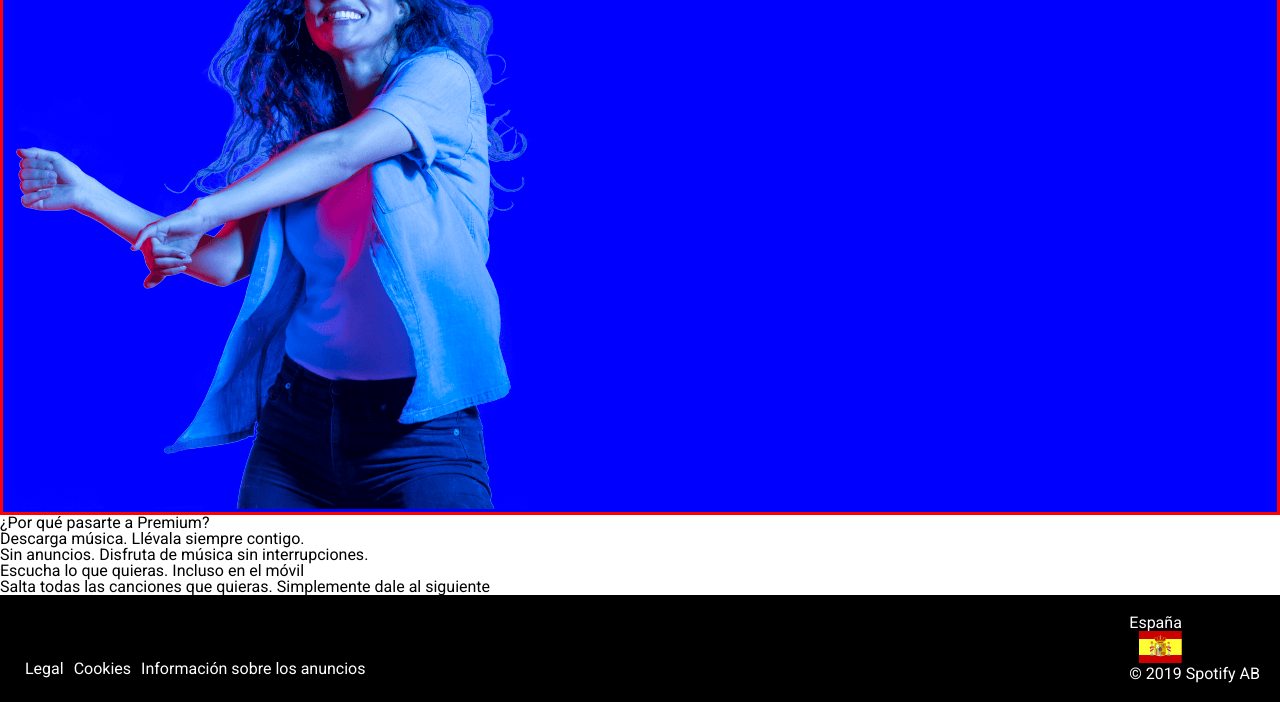
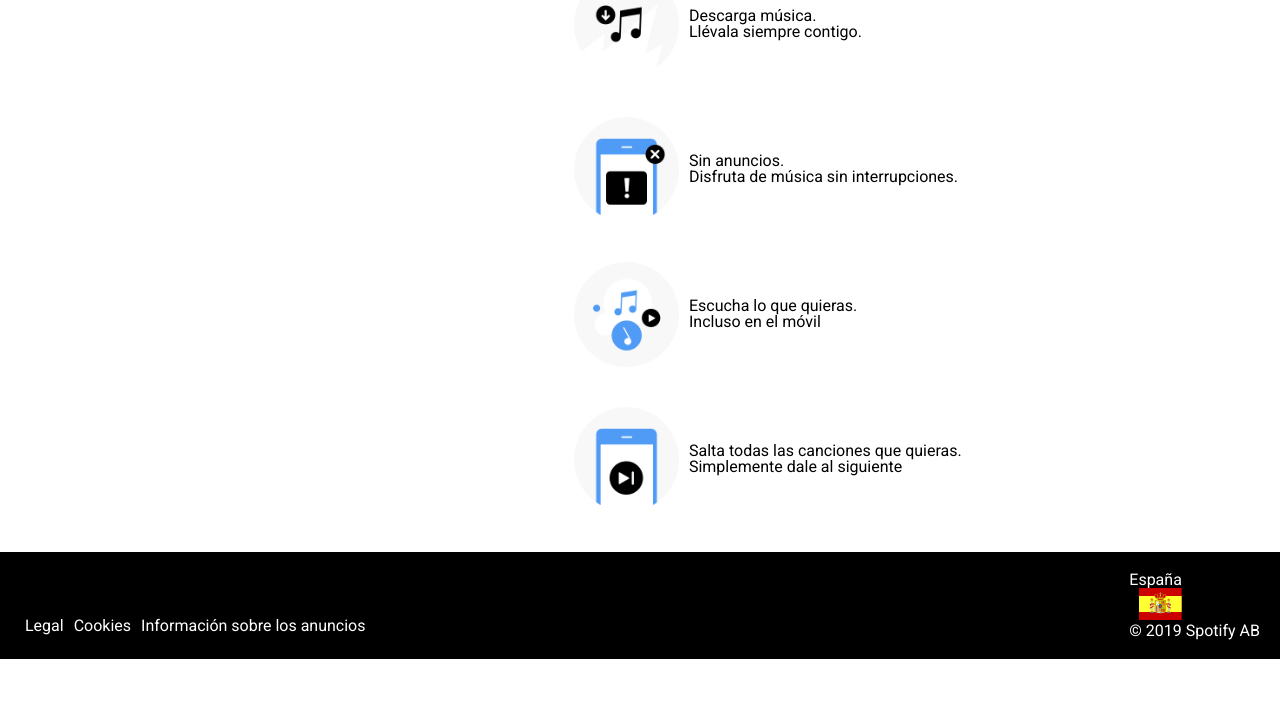
Before and after one commit to Adalab/promo-s-module-1-pair-7-spotify, a plain HTML site: page index.html in a window 1280 px wide. Shown: the part 552-1254 px from the top of the page. After the commit the page ends 1211 px from the top, so only its background shows below. Drawn offline with Linux system fonts and the light colour scheme.

Commit message:
added white items

```diff
--- a/css/main.css
+++ b/css/main.css
@@ -38,6 +38,13 @@ h1{
 
 }
 
+h2{
+    font-family: Roboto;
+    font-weight: bold;
+    font-size: 30px;
+    padding-bottom: 20px;
+}
+
 #cabeza{
     font-size: 24px;
     padding-top: 20px;
@@ -52,6 +59,10 @@ h1{
     background-color: green;
     border-radius:30px;
 
+}
+
+#terminos{
+    padding-bottom: 20px;
 }
 
 .footer {
@@ -91,3 +102,33 @@ h1{
 }
 
 /*NO CONSIGO VER EL FALLO DEL PIE*/
+
+.blanco{
+    width: 100%;
+    display: flex;
+    justify-content: center;
+    flex-wrap: wrap;
+    padding-top: 20px;
+    padding-bottom: 20px;
+}
+
+.item img{
+    width: 20%;
+    height: 20%;
+}
+
+.dancer{
+    display: none;
+}
+
+.item1, .item2, .item3, .item4{
+    display: flex;
+
+    align-items: center;
+    padding:20px;
+    margin:auto;
+}
+
+.item p{
+    padding-left: 10px;
+}
--- a/index.html
+++ b/index.html
@@ -32,16 +32,32 @@
             <h2>¿Por qué pasarte a Premium?</h2>
             <div class="item">
                 <div class="item1">
-                    <p>Descarga música. Llévala siempre contigo.</p>
+                    <img src="./images/benefit-1.png" alt="benefit1"/>
+                    <div>
+                        <p class="uno">Descarga música.</p>
+                        <p>Llévala siempre contigo.</p>
+                    </div>
                 </div>
                 <div class="item2">
-                    <p>Sin anuncios. Disfruta de música sin interrupciones.</p>
+                    <img src="./images/benefit-2.png" alt="benefit2"/>
+                    <div>
+                        <p class="uno">Sin anuncios.</p>
+                        <p>Disfruta de música sin interrupciones.</p>
+                    </div>
                 </div>
                 <div class="item3">
-                    <p>Escucha lo que quieras. Incluso en el móvil</p>
+                    <img src="./images/benefit-3.png" alt="benefit3"/>
+                    <div>
+                        <p class="uno">Escucha lo que quieras.</p>
+                        <p>Incluso en el móvil</p>
+                    </div>
                 </div>
                 <div class="item4">
-                    <p>Salta todas las canciones que quieras. Simplemente dale al siguiente</p>
+                    <img src="./images/benefit-4.png" alt="benefit4"/>
+                    <div>
+                        <p class="uno">Salta todas las canciones que quieras.</p>
+                        <p>Simplemente dale al siguiente</p>
+                    </div>
                 </div>
             </div>
         </section>
```
